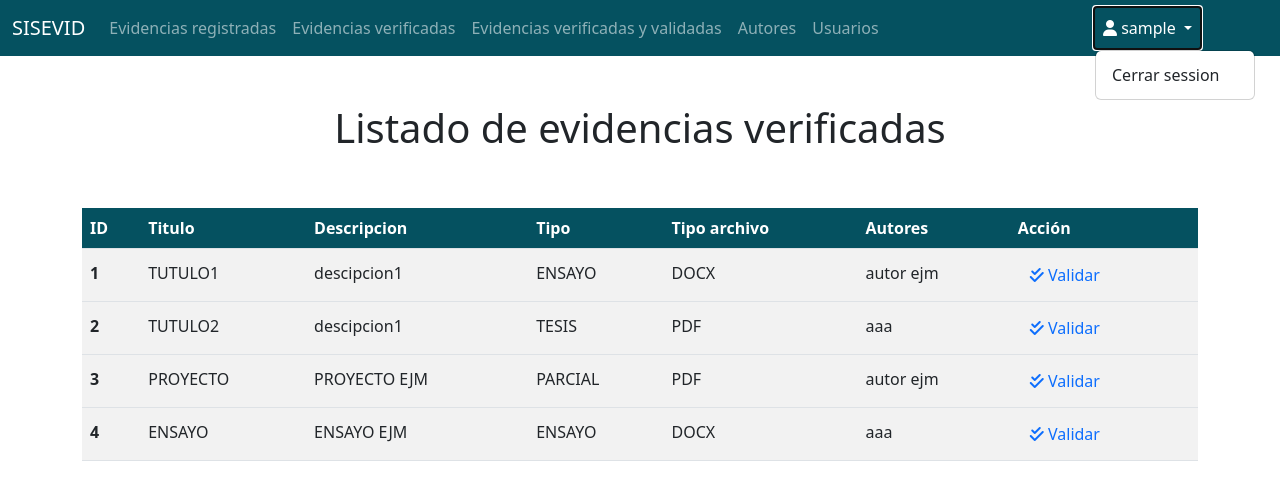
After one commit to FabianFerrer12/SISEVID, a PHP site: page /view/ViewEvidenciaValidacion.php in a window 1280 px wide, after a click that opens the changed part. The commit adds this page. Shown: the top 500 px of the page. Run offline with PHP 8.4, Linux system fonts and the light colour scheme; the visitor is signed in with stand-in values (Sample User, id 1); data comes from the database, SQL or seed files in the repository; some libraries are stand-ins or nearby versions.

Commit message:
vistas y bd

```diff
--- a/controller/EvidenciaController.php
+++ b/controller/EvidenciaController.php
@@ -23,7 +23,7 @@
             $ID_LUGAR=$this->objEvidencia->getID_LUGAR();
             $sql="INSERT INTO EVIDENCIA (ID_EVIDENCIA,TITULO,DESCRIPCIÓN,TIPO,TIPO_ARCHIVO,FECHA_CREACION_EVIDENCIA,FECHA_REGISTRO_EVIDENCIA,AUTORES,OBSERVACION,ESTADO,USUARIO_CREACION,FECHA_CREACION) VALUES('$ID_Evidencia','$titu','$des','$tip','$tipoarchivo','$fechaCre','$fechaRegistroEvi','$autores','$Observacion','$Estado','$USUARIO_CREACION',NOW())";
             $DB = new ControlConexion();
-            $DB->abrirBd("localhost","root","","SISEVID", 3306);
+            $DB->abrirBd("localhost","root","socrates","SISEVID", 3306);
             $DB->ejecutarComandoSql($sql);
             $id=$DB->lastInsertId();
             $sql= "INSERT INTO EVIDENCIA_DETALLE(ID_EVIDENCIA, USUARIO_MODIFICACION,FECHA_MODIFICACION,ESTADO) VALUES ($id,$USUARIO_CREACION,NOW(),)";
@@ -38,14 +38,14 @@
 
             $sql="DELETE FROM evidencia WHERE ID_EVIDENCIA='$id_evidencia'";
             $DB = new ControlConexion();
-            $DB->abrirBd("localhost","root","","SISEVID", 3306);
+            $DB->abrirBd("localhost","root","socrates","SISEVID", 3306);
             $DB->ejecutarComandoSql($sql);
             $DB->cerrarBd();
         }
 
         function consultar($id_evidencia){
             // $ID_Evidencia=$this->objEvidencia->getID_EVIDENCIA();
-            $mysqli = new mysqli("localhost","root","","SISEVID");
+            $mysqli = new mysqli("localhost","root","socrates","SISEVID");
 
             if ($mysqli -> connect_errno) {
                 echo "Failed to connect to MySQL: " . $mysqli -> connect_error;
@@ -79,7 +79,7 @@
 
         function buscar($titulo){
             // $ID_Evidencia=$this->objEvidencia->getID_EVIDENCIA();
-            $mysqli = new mysqli("localhost","root","","SISEVID");
+            $mysqli = new mysqli("localhost","root","socrates","SISEVID");
             $mat=[];
             $i=0;
 
@@ -125,7 +125,7 @@
             // $ID_LUGAR=$this->objEvidencia->getID_LUGAR();
 
 
-            $mysqli = new mysqli("localhost","root","","SISEVID");
+            $mysqli = new mysqli("localhost","root","socrates","SISEVID");
 
             if ($mysqli -> connect_errno) {
                 echo "Failed to connect to MySQL: " . $mysqli -> connect_error;
@@ -151,7 +151,7 @@
 
             $sql="SELECT * FROM evidencia";
             $DB = new ControlConexion();
-            $DB->abrirBd("localhost","root","","SISEVID", 3306);
+            $DB->abrirBd("localhost","root","socrates","SISEVID", 3306);
             $recordSet=$DB->ejecutarSelect($sql);
             while($row = $recordSet->fetch_array(MYSQLI_BOTH)){
                 $mat[$i][0]=$row['TITULO'];
--- a/model/SCRIPT_PROGRAMACION_PHP.sql
+++ b/model/SCRIPT_PROGRAMACION_PHP.sql
@@ -33,11 +33,11 @@ ALTER TABLE EVIDENCIA ADD CONSTRAINT FK_EVIDENCIA_FK1 FOREIGN KEY (ID_LUGAR_GEOG
       REFERENCES LUGAR_GEOGRAFICO (ID_LUGAR_GEOGRAFICO) ON DELETE RESTRICT ON UPDATE RESTRICT;
 
 CREATE TABLE EVIDENCIA_DETALLE(
-	ID_EVIDENCIA_DETALLE VARCHAR(4)  PRIMARY KEY,
+	ID_EVIDENCIA_DETALLE BIGINT AUTO_INCREMENT  PRIMARY KEY,
     ID_EVIDENCIA VARCHAR(4) NOT NULL,
     USUARIO_MODIFICACION VARCHAR(20) NOT NULL,
     FECHA_MODIFICACION DATETIME NOT NULL,
-    ESTADO VARCHAR(30) NULL
+    ESTADO VARCHAR(1) NULL
 );
  ALTER TABLE EVIDENCIA_DETALLE ADD CONSTRAINT FK_EVIDENCIA_DETALLE_FK1 FOREIGN KEY (ID_EVIDENCIA)
     REFERENCES EVIDENCIA (ID_EVIDENCIA) ON DELETE RESTRICT ON UPDATE RESTRICT;
--- /dev/null
+++ b/view/ViewEvidenciaValidacion.php
@@ -0,0 +1,148 @@
+<?php
+include '../model/Evidencia.php';
+include '../controller/DB.php';
+include '../controller/EvidenciaController.php';
+
+session_start();
+
+if (!$_SESSION['activeSesion']) header("Location: ../index.php");
+
+?>
+
+<!DOCTYPE html>
+<html lang="es">
+
+<head>
+    <title>Evidencias verificadas y validadas</title>
+    <meta charset="utf-8">
+    <meta name="viewport" content="width=device-width, initial-scale=1">
+    <link href="https://cdn.jsdelivr.net/npm/bootstrap@5.2.0/dist/css/bootstrap.min.css" rel="stylesheet">
+    <script src="https://cdn.jsdelivr.net/npm/bootstrap@5.2.0/dist/js/bootstrap.bundle.min.js"></script>
+    <script src="https://kit.fontawesome.com/99291d97ef.js" crossorigin="anonymous"></script>
+    <script src="//cdn.jsdelivr.net/npm/sweetalert2@11"></script>
+    <script src="https://code.jquery.com/jquery-3.6.1.min.js"></script>
+    <script>
+    function llenarModal_actualizar(datos) {
+        console.log(datos);
+        d = datos.split('||');
+        $("#ID_EVIDENCIA2").val(d[0]);
+        $("#TITULO2").val(d[1]);
+        $("#DESCRIPCIÓN2").val(d[2]);
+        $("#TIPO2").val(d[3]);
+        $("#TIPO_ARCHIVO2").val(d[4]);
+        $("#FECHA_CREACION_EVIDENCIA2").val(d[5]);
+        $("#FECHA_REGISTRO_EVIDENCIA2").val(d[6]);
+        $("#AUTORES2").val(d[7]);
+        $("#OBSERVACION2").val(d[8]);
+        $("#ID_LUGAR_GEOGRAFICO2").val(d[9]);
+        $("#ESTADO2").val(d[10]);
+    }
+    </script>
+</head>
+
+<body>
+    <nav class="navbar navbar-expand-lg navbar-dark bg-dark" style="background-color: #055160 !important;">
+        <div class="container-fluid">
+            <a class="navbar-brand" href="#">SISEVID</a>
+            <button class="navbar-toggler" type="button" data-bs-toggle="collapse" data-bs-target="#navbarNav"
+                aria-controls="navbarNav" aria-expanded="false" aria-label="Toggle navigation">
+                <span class="navbar-toggler-icon"></span>
+            </button>
+            <div class="collapse navbar-collapse" id="navbarNav">
+                <ul class="navbar-nav">
+                    <li class="nav-item">
+                        <a class="nav-link" aria-current="page" href="./ViewEvidencia.php">Evidencias
+                            registradas</a>
+                    </li>
+                    <li class="nav-item">
+                        <a class="nav-link" aria-current="page" href="./ViewEvidenciaVerificacion.php">Evidencias
+                            verificadas</a>
+                    </li>
+                    <li class="nav-item">
+                        <a class="nav-link" aria-current="page" href="./ViewEvidenciaValidacion.php">Evidencias
+                            verificadas y validadas</a>
+                    </li>
+                    <li class="nav-item">
+                        <a class="nav-link" href="./Autores.php">Autores</a>
+                    </li>
+                    <li class="nav-item">
+                        <a class="nav-link" href="./Register.php">Usuarios</a>
+                    </li>
+
+                    <li class="nav-item dropdown" style="position: absolute;right: 80px;">
+                        <a class="nav-link active dropdown-toggle" href="#" id="navbarDropdown" role="button"
+                            data-bs-toggle="dropdown" aria-expanded="false">
+                            <i class="fas fa-user"></i>
+                            <?php echo $_SESSION['USER']; ?>
+                        </a>
+                        <ul class="dropdown-menu" aria-labelledby="navbarDropdown">
+                            <li><a class="dropdown-item" href="./CerrarSession.php">Cerrar session</a></li>
+                        </ul>
+                    </li>
+                </ul>
+            </div>
+        </div>
+    </nav>
+
+    <div class="container-fluid p-5 text-dark text-center">
+        <h1>Listado de evidencias verificadas</h1>
+    </div>
+
+    <div class="container">
+        <table class="table table-striped" style="vertical-align: initial;">
+            <thead style="background: #055160;color: white;">
+                <tr>
+                    <th scope="col">ID</th>
+                    <th scope="col">Titulo</th>
+                    <th scope="col">Descripcion</th>
+                    <th scope="col">Tipo</th>
+                    <th scope="col">Tipo archivo</th>
+                    <th scope="col">Autores</th>
+                    <th scope="col">Acción</th>
+                </tr>
+            </thead>
+            <?php
+                $mysqli = new mysqli("localhost","root","socrates","SISEVID");
+                if ($mysqli -> connect_errno) {
+                    echo "Failed to connect to MySQL: " . $mysqli -> connect_error;
+                    exit();
+                }
+                $sql = "SELECT * FROM evidencia";
+                $resultado=$mysqli->query($sql);
+                while($row = $resultado->fetch_array()){
+                    $datos=$row[0]."||".
+                    $row[1]."||".
+                    $row[2]."||".
+                    $row[3]."||".
+                    $row[4]."||".
+                    $row[5]."||".
+                    $row[6]."||".
+                    $row[7]."||".
+                    $row[8]."||".
+                    $row[9]."||".
+                    $row[10];
+                ?>
+            <tbody>
+                <tr>
+                    <th scope="row"><?php echo $row[0]; ?></th>
+                    <td><?php echo $row[1];  ?></td>
+                    <td><?php echo $row[2]; ?></td>
+                    <td><?php echo $row[3];?></td>
+                    <td><?php echo $row[4];?></td>
+                    <td><?php echo $row[7]; ?></td>
+                    <td>
+                        <div style="display: flex,justify-content: space-between;">
+                            <button class="btn btn-outline-primary" style="border-style: hidden" type="button"
+                                data-bs-toggle="modal" onclick="llenarModal_actualizar('<?php echo $datos?>');"
+                                data-bs-target="#editar"><i class="fas fa-check-double"></i> Validar</button>
+
+                        </div>
+                    </td>
+                </tr>
+                <?php  } ?>
+            </tbody>
+        </table>
+    </div>
+</body>
+
+</html>
```
Also changed, not shown: controller/AutorController.php (+6 -6 lines), controller/UsuarioController.php (+5 -5 lines), view/Autores.php (+34 -19 lines), view/Register.php (+11 -1 lines), view/ViewEvidencia.php (+56 -29 lines), view/ViewEvidenciaVerificacion.php (added, +150 -0 lines).
